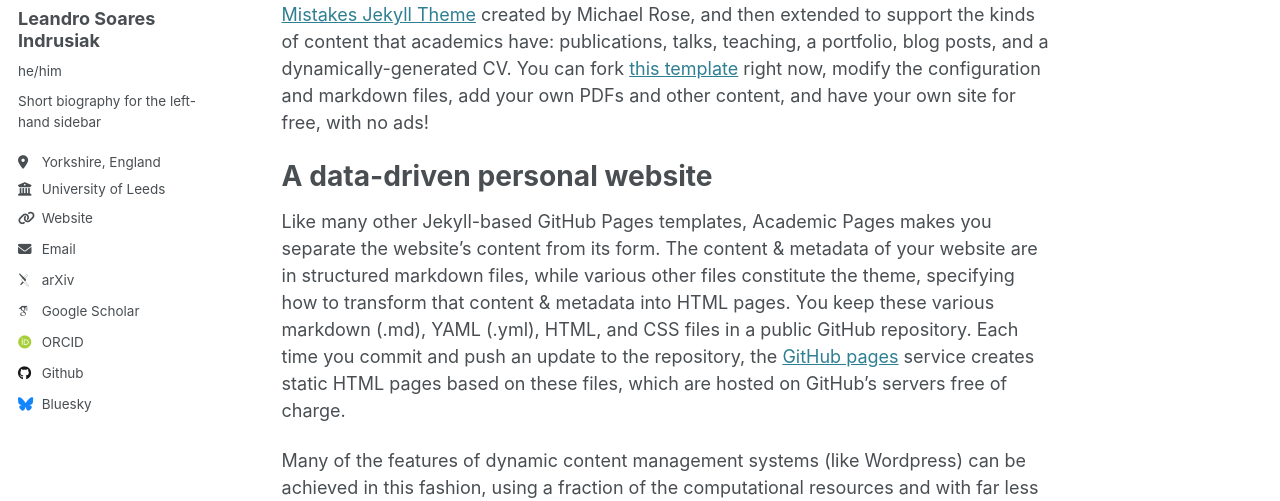
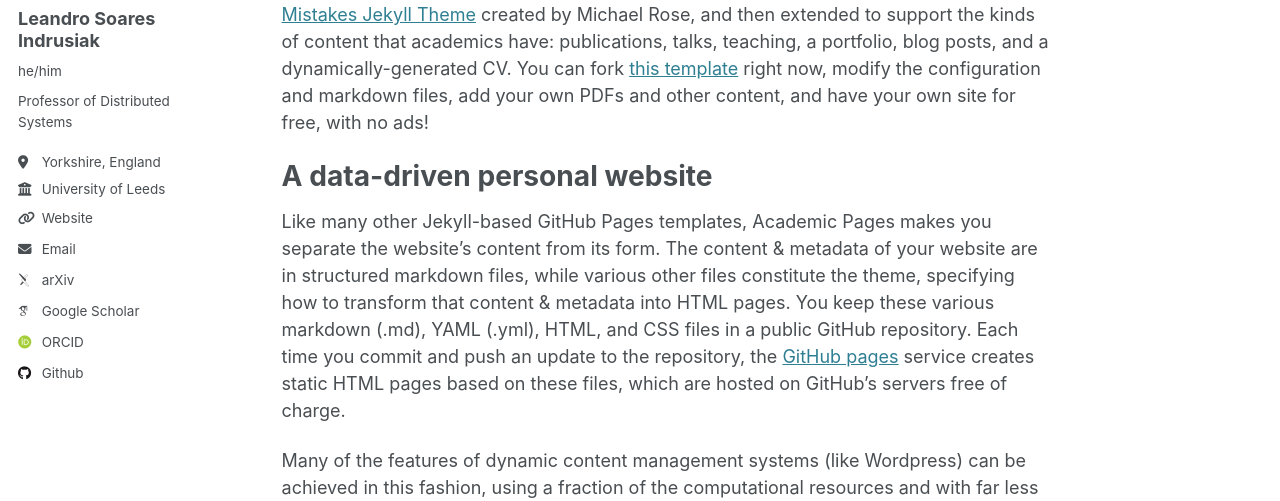
Before and after one commit to indrusiak/indrusiak.github.io, a Jekyll site: the page built from _pages/about.md, in a window 1280 px wide. Shown: the part 283-784 px from the top of the page. Built offline with Jekyll 4.4.1, drawn with Linux system fonts in a browser that asks for light colours; some web fonts are replaced.

Commit message:
Update _config.yml

```diff
--- a/_config.yml
+++ b/_config.yml
@@ -24,10 +24,10 @@ author:
   avatar           : "profile.png"
   name             : "Leandro Soares Indrusiak"
   pronouns         : "he/him" # example: "she/her"
-  bio              : "Short biography for the left-hand sidebar"
+  bio              : "Professor of Distributed Systems"
   location         : "Yorkshire, England"
   employer         : "University of Leeds"
-  uri              : "https://www.leeds.ac.uk"
+  uri              : "https://eps.leeds.ac.uk/computing/staff/14038/professor-leandro-soares-indrusiak-"
   email            : "L.SoaresIndrusiak@leeds.ac.uk"
 
   # Academic websites
@@ -49,7 +49,7 @@ author:
   stackoverflow    : # User number or user number and name (i.e., use "1" or "1/jeff-atwood")
 
   # Social media
-  bluesky          : "bsky.app" # Replace this with you Bluesky username
+  bluesky          : # Replace this with you Bluesky username
   facebook         : # Username
   flickr           : # Username
   foursquare       : # Username
```
